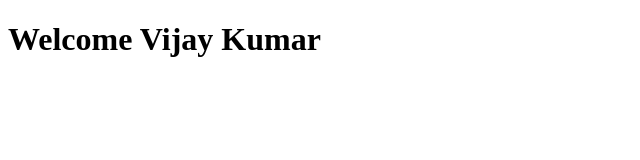
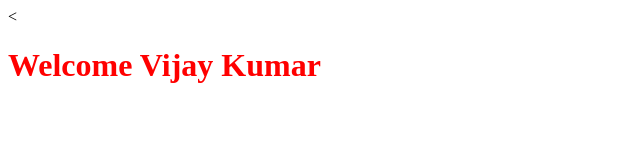
Before and after one commit to KrVijay89/KrVijay89.github.io, a plain HTML site: page index.html in a window 1280 px wide. Shown: the whole page, without its empty margins (0-640 px from the left). Drawn offline with Linux system fonts and the light colour scheme.

Commit message:
added the css styles

```diff
--- a/index.html
+++ b/index.html
@@ -2,6 +2,7 @@
 <html lang="en" dir="ltr">
   <head>
     <title>Vijay Kumar: Portfolio</title>
+    <<link rel="stylesheet" href="main.css" />
   </head>
   <body>
     <h1>Welcome Vijay Kumar</h1>
--- /dev/null
+++ b/main.css
@@ -0,0 +1 @@
+body h1{color: red;}
```
